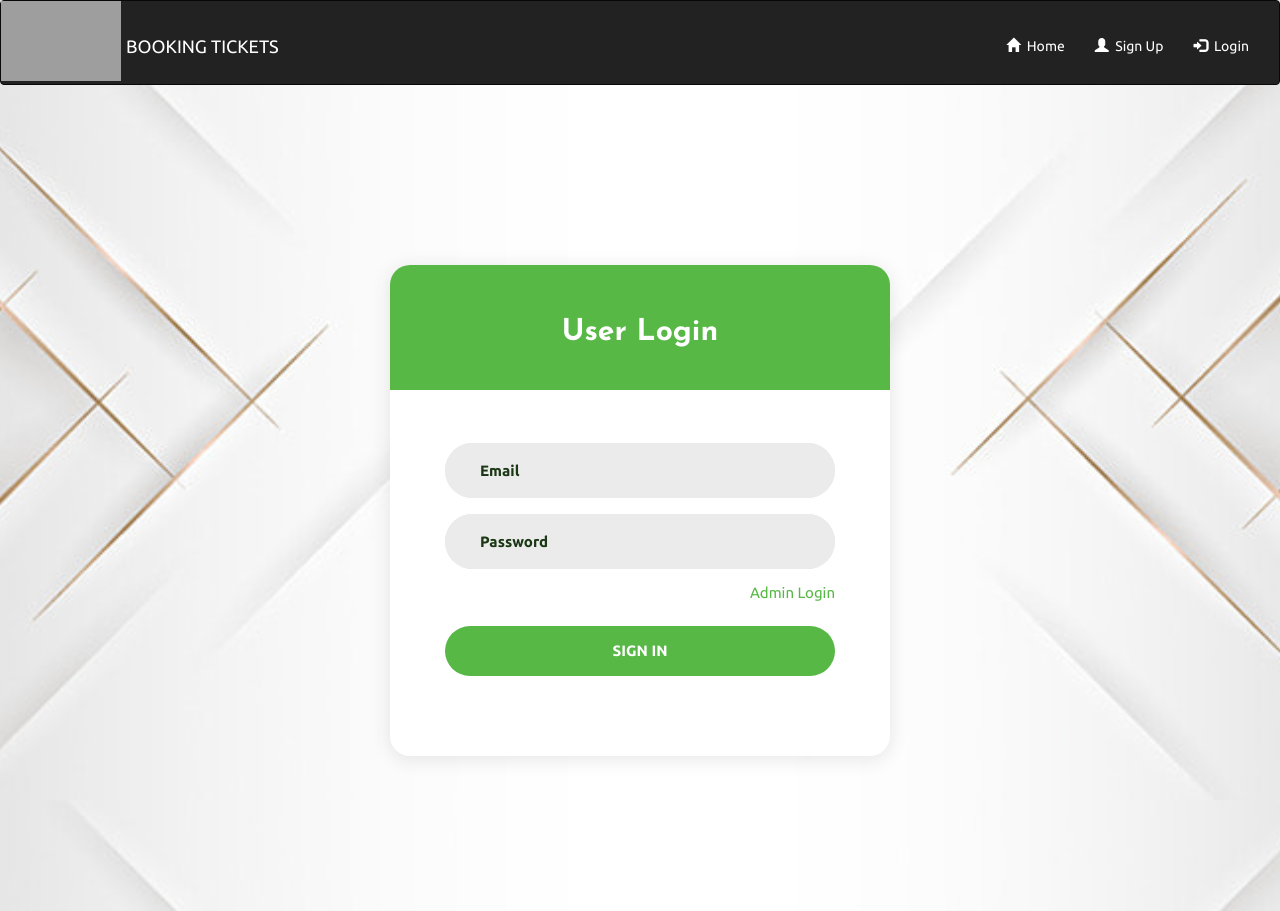
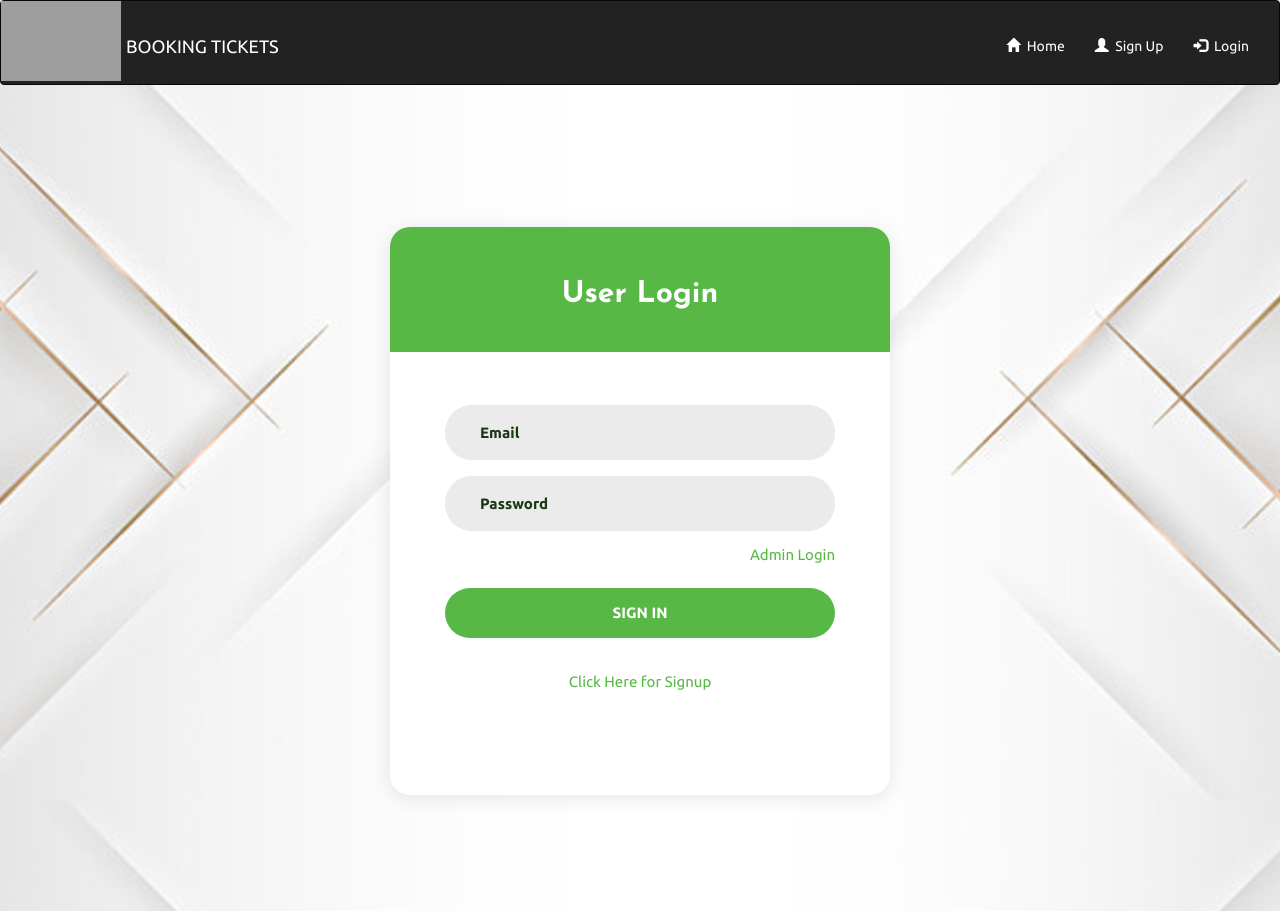
Before and after one commit to thilaganiranchan/ticketbooking_frontend, a React (Create React App) app: page /userlogin in a window 1280 px wide. Built offline with nearby package versions, Linux system fonts and the light colour scheme; grey boxes are pictures that could not be loaded.

Commit message:
Update user_login.js

```diff
--- a/src/pages/user_login.js
+++ b/src/pages/user_login.js
@@ -90,6 +90,13 @@ function Userlogin() {
                   Sign in
                 </button>
               </div>
+              <br/>
+
+              <div class="text-centre p-t-13 p-b-23">
+                <Link to="/signup" class="txt2">
+                  Click Here for Signup
+                </Link>
+              </div>
 
               <div class="flex-col-c p-t-40 p-b-40" />
             </form>
```
